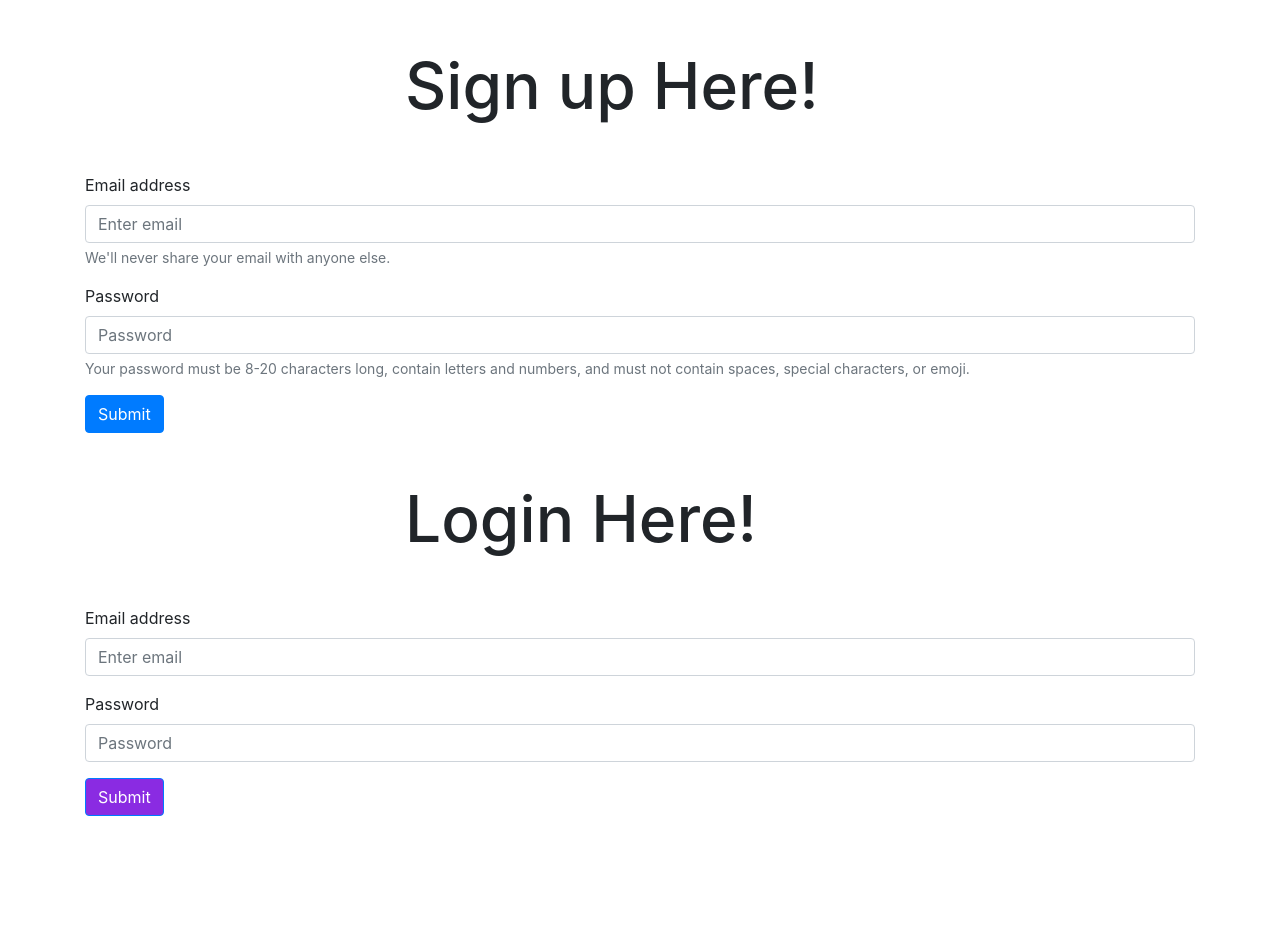
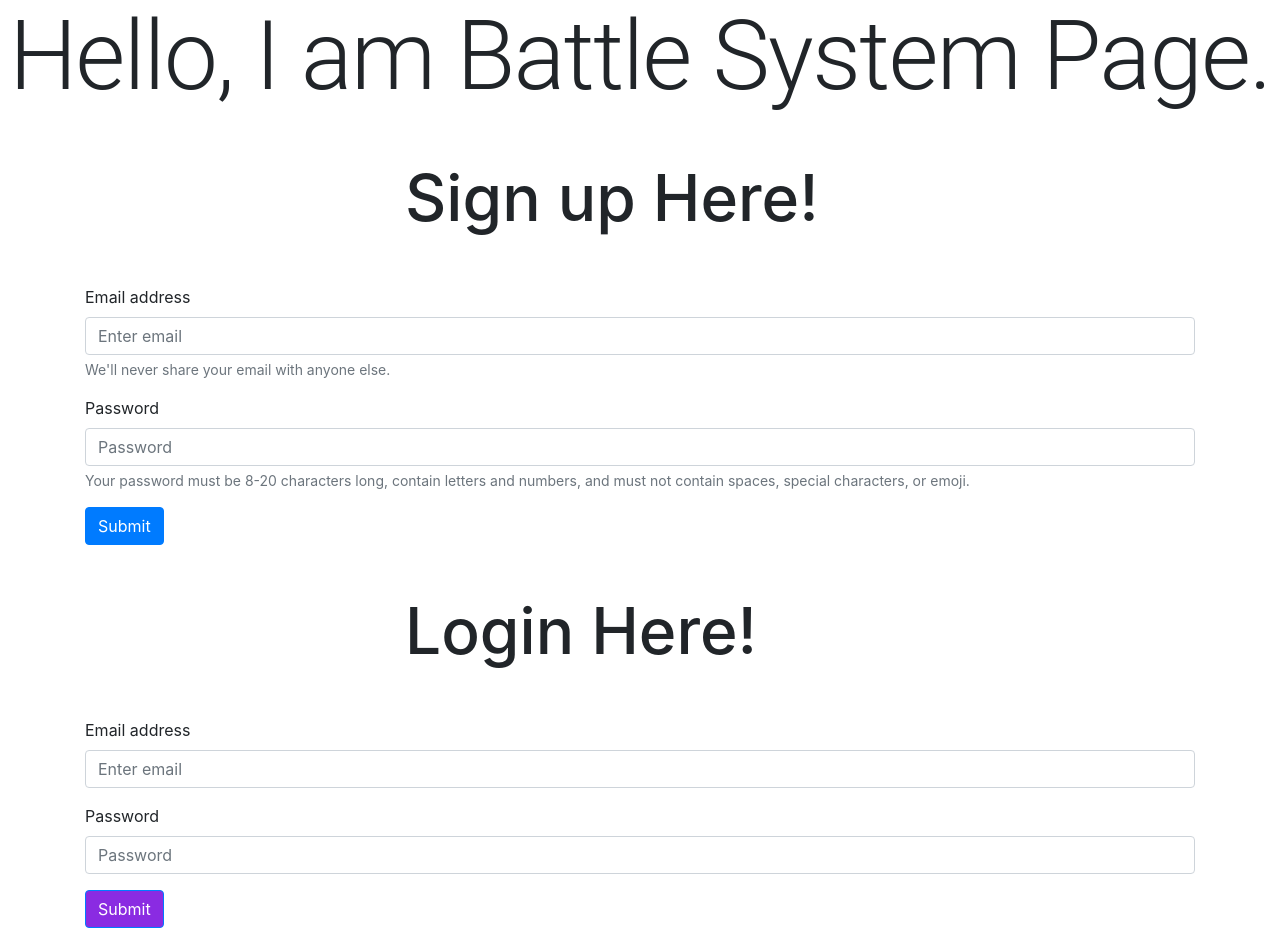
Before and after one commit to uprm-inso-4115-2020-2021-s2/semester-project-mk-ii-almond-software-llc, a React (Create React App) app in the folder frontend/: page /battle-system in a window 1280 px wide. Before the commit the page ends 816 px from the top, so only its background shows below. Built offline with nearby package versions, Linux system fonts and the light colour scheme.

Commit message:
Initialized the simpliest way possible of the battle system page :)

```diff
--- a/frontend/src/App.js
+++ b/frontend/src/App.js
@@ -5,7 +5,7 @@ import { BrowserRouter as Router } from "react-router-dom";
 import { Switch, Route } from "react-router-dom";
 import Signup from './signup/signup';
 import Login from './login/login';
-import SocialPage from './Social Page/Social-page'
+import BattleSystemPage from './Battle System Page/Battle-system-page'
 
 function App() {
   return (
@@ -21,8 +21,8 @@ function App() {
           <Route path="/signup" exact>
             <Signup />
           </Route>
-          <Route path="/social" exact>
-            <SocialPage />
+          <Route path="/battle-system" exact>
+            <BattleSystemPage />
           </Route>
         </Switch>
       </Router>
--- a/frontend/src/Social Page/Social-page.js
+++ b/frontend/src/Battle System Page/Battle-system-page.js
@@ -1,7 +1,7 @@
 import React from "react";
 import { Typography, Grid } from "@material-ui/core";
 
-export default function SocialPage(){
+export default function BattleSystemPage(){
 
     return(
         <Grid
@@ -10,7 +10,7 @@ export default function SocialPage(){
             justify="center"
             direction="row">
              <Typography variant="h1" component="h1">
-                Hello, I am Social Page.
+                Hello, I am Battle System Page.
             </Typography>
         </Grid>
     );
```
